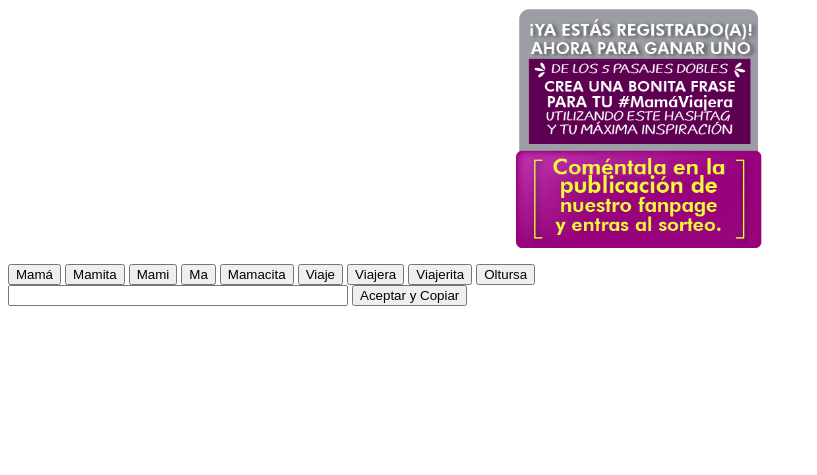
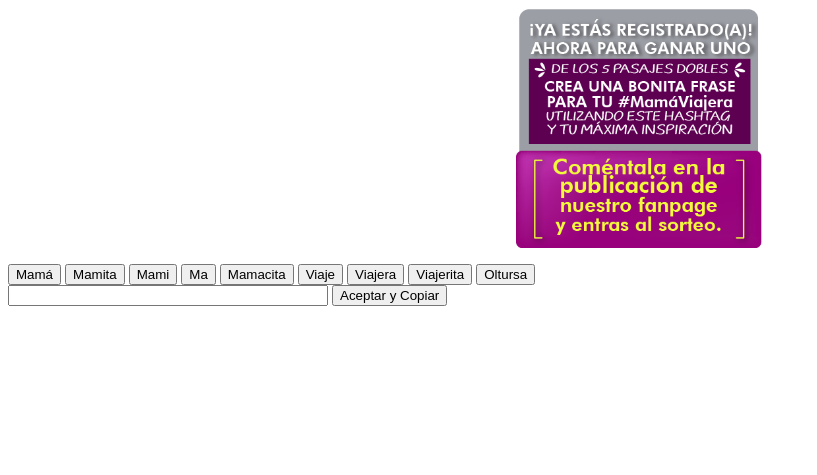
Before and after one commit to DiegoJS/appface, a CodeIgniter app: template application/views/app.php in a window 1280 px wide. Shown: the top 475 px of the page, without its empty margins (0-817 px from the left). Run offline with CodeIgniter, Linux system fonts and the light colour scheme; the template is opened without the code that fills it: most values are stand-ins (such as "Sample title", 1, 10 or a date in 2020).

Commit message:
Update app.php

```diff
--- a/application/views/app.php
+++ b/application/views/app.php
@@ -16,7 +16,7 @@
 				<button type="button">Viajerita</button>
 				<button type="button">Oltursa</button>
 			</div>
-			<input type="text" id="oracion" style="width:340px">
+			<input type="text" id="oracion" style="width:320px">
 			<button type="button" id="clip">Aceptar y Copiar</button>
 		</div>
 	</section>
```
